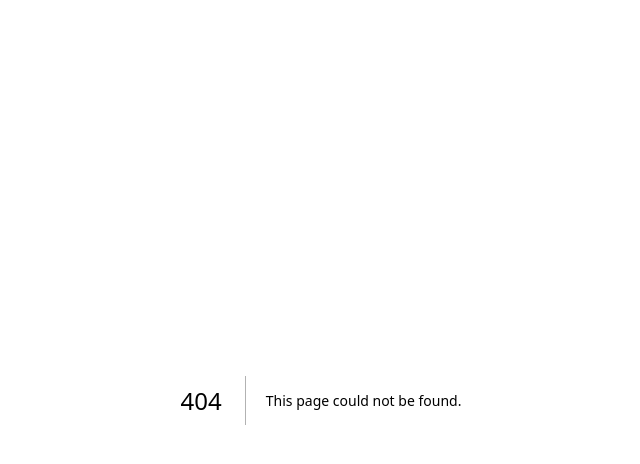
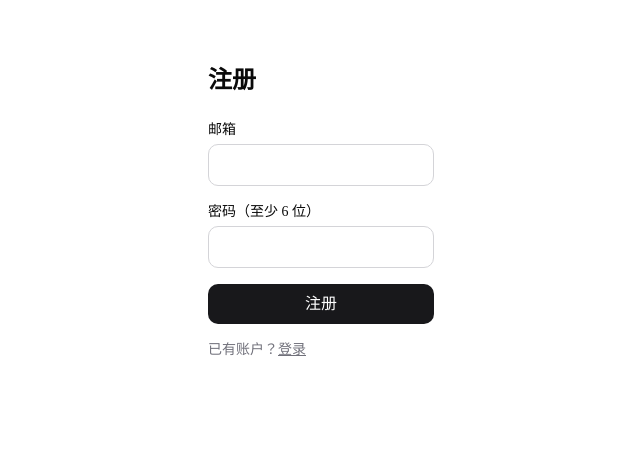
Before and after one commit to oms0120/Fitness_Assistant, a Next.js app: page /register in a window 1280 px wide. Before the commit this address had no page. Shown: the top 464 px of the page, without its empty margins (319-959 px from the left). Built offline with nearby package versions, Linux system fonts and the light colour scheme.

Commit message:
feat: add login and register pages

```diff
--- /dev/null
+++ b/src/app/(auth)/login/page.tsx
@@ -0,0 +1,44 @@
+"use client";
+
+import { useState } from "react";
+import { signIn } from "next-auth/react";
+import { useRouter } from "next/navigation";
+import Link from "next/link";
+
+export default function LoginPage() {
+  const router = useRouter();
+  const [email, setEmail] = useState("");
+  const [password, setPassword] = useState("");
+  const [error, setError] = useState("");
+
+  async function onSubmit(e: React.FormEvent) {
+    e.preventDefault();
+    setError("");
+    const res = await signIn("credentials", { email, password, redirect: false });
+    if (res?.error) {
+      setError("邮箱或密码错误");
+      return;
+    }
+    router.push("/profile");
+    router.refresh();
+  }
+
+  return (
+    <div className="mx-auto max-w-sm px-6 py-16">
+      <h1 className="mb-6 text-2xl font-semibold">登录</h1>
+      <form onSubmit={onSubmit} className="space-y-4">
+        <label className="block">
+          <span className="mb-1 block text-sm font-medium">邮箱</span>
+          <input type="email" value={email} onChange={(e) => setEmail(e.target.value)} className="w-full rounded-lg border border-zinc-300 px-3 py-2 dark:border-zinc-700 dark:bg-zinc-900" />
+        </label>
+        <label className="block">
+          <span className="mb-1 block text-sm font-medium">密码</span>
+          <input type="password" value={password} onChange={(e) => setPassword(e.target.value)} className="w-full rounded-lg border border-zinc-300 px-3 py-2 dark:border-zinc-700 dark:bg-zinc-900" />
+        </label>
+        {error && <p className="text-sm text-red-500">{error}</p>}
+        <button type="submit" className="w-full rounded-lg bg-zinc-900 px-4 py-2 text-white dark:bg-white dark:text-black">登录</button>
+      </form>
+      <p className="mt-4 text-sm text-zinc-500">没有账户？<Link href="/register" className="underline">注册</Link></p>
+    </div>
+  );
+}
--- /dev/null
+++ b/src/app/(auth)/register/page.tsx
@@ -0,0 +1,47 @@
+"use client";
+
+import { useState } from "react";
+import { useRouter } from "next/navigation";
+import Link from "next/link";
+
+export default function RegisterPage() {
+  const router = useRouter();
+  const [email, setEmail] = useState("");
+  const [password, setPassword] = useState("");
+  const [error, setError] = useState("");
+
+  async function onSubmit(e: React.FormEvent) {
+    e.preventDefault();
+    setError("");
+    const res = await fetch("/api/register", {
+      method: "POST",
+      headers: { "Content-Type": "application/json" },
+      body: JSON.stringify({ email, password }),
+    });
+    const data = await res.json();
+    if (!res.ok) {
+      setError(data.error ?? "注册失败");
+      return;
+    }
+    router.push("/login");
+  }
+
+  return (
+    <div className="mx-auto max-w-sm px-6 py-16">
+      <h1 className="mb-6 text-2xl font-semibold">注册</h1>
+      <form onSubmit={onSubmit} className="space-y-4">
+        <label className="block">
+          <span className="mb-1 block text-sm font-medium">邮箱</span>
+          <input type="email" value={email} onChange={(e) => setEmail(e.target.value)} className="w-full rounded-lg border border-zinc-300 px-3 py-2 dark:border-zinc-700 dark:bg-zinc-900" />
+        </label>
+        <label className="block">
+          <span className="mb-1 block text-sm font-medium">密码（至少 6 位）</span>
+          <input type="password" value={password} onChange={(e) => setPassword(e.target.value)} className="w-full rounded-lg border border-zinc-300 px-3 py-2 dark:border-zinc-700 dark:bg-zinc-900" />
+        </label>
+        {error && <p className="text-sm text-red-500">{error}</p>}
+        <button type="submit" className="w-full rounded-lg bg-zinc-900 px-4 py-2 text-white dark:bg-white dark:text-black">注册</button>
+      </form>
+      <p className="mt-4 text-sm text-zinc-500">已有账户？<Link href="/login" className="underline">登录</Link></p>
+    </div>
+  );
+}
```
